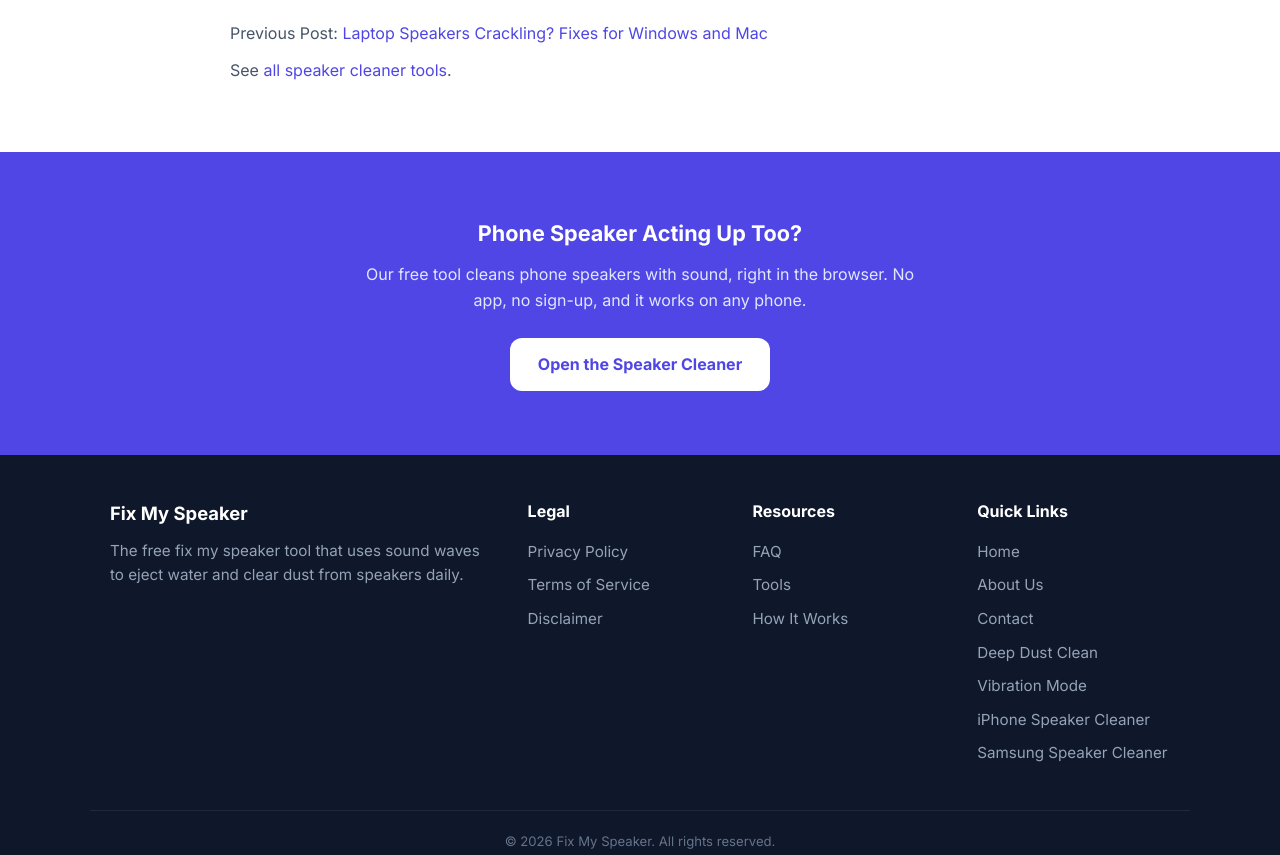
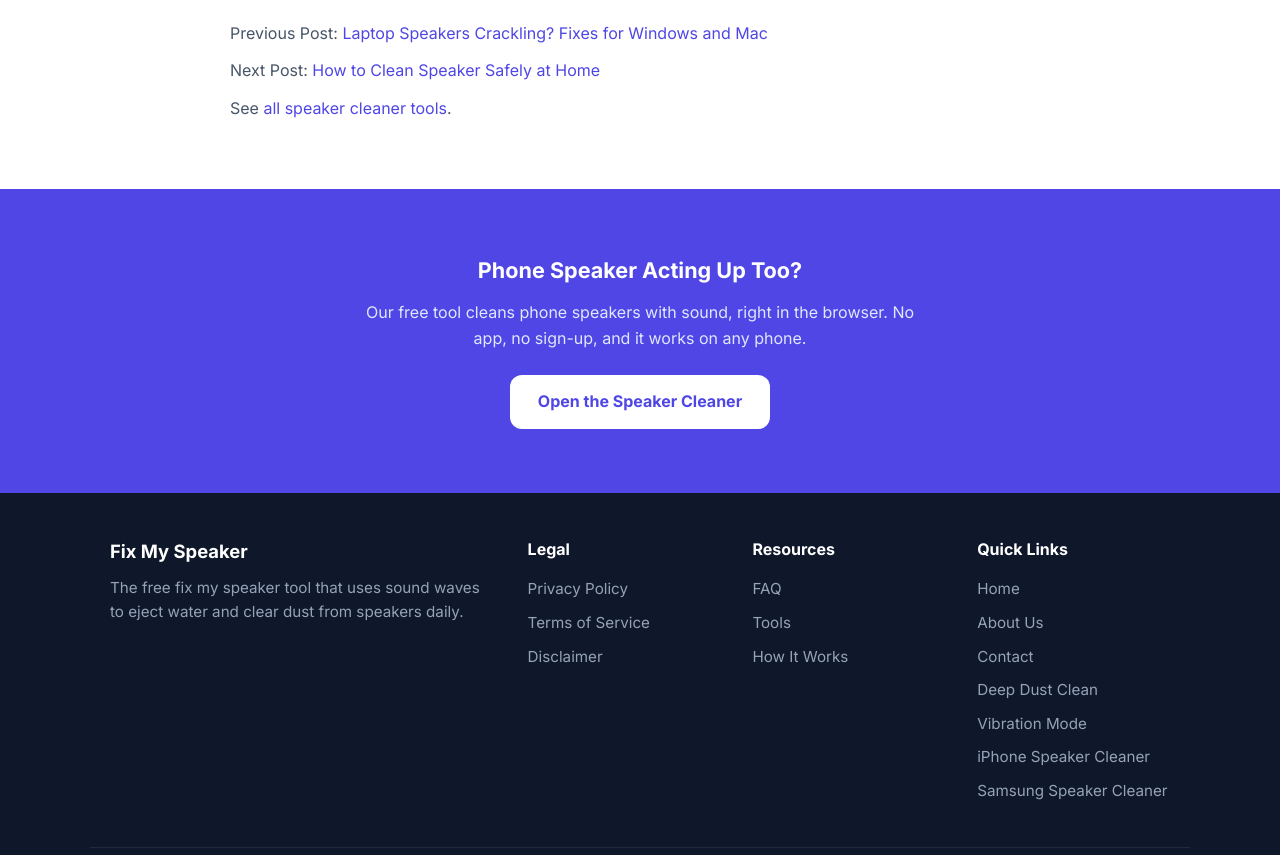
Before and after one commit to trytofixmyspeaker/trytofixmyspeaker.github.io, a plain HTML site: page blog/laptop-speakers-not-working/index.html in a window 1280 px wide. Shown: the part 2934-3789 px from the top of the page. Drawn offline with Linux system fonts and the light colour scheme.

Commit message:
Add Next Post link to how-to-clean-speaker

```diff
--- a/blog/laptop-speakers-not-working/index.html
+++ b/blog/laptop-speakers-not-working/index.html
@@ -108,6 +108,7 @@
       <div class="faq-item"><button type="button" class="faq-question">When should I take a laptop with no sound for repair?<svg viewBox="0 0 24 24" fill="none" stroke="currentColor" stroke-width="2" stroke-linecap="round" stroke-linejoin="round"><polyline points="6 9 12 15 18 9"/></svg></button><div class="faq-answer"><p>Take it in when the sound works in headphones but not from the speakers, and the driver, service, and settings steps did not help. That points to damaged speakers or a loose cable inside, which needs a repair shop to fix.</p></div></div>
     </div>
     <p style="margin-top: 24px;">Previous Post: <a href="/blog/laptop-speakers-crackling/">Laptop Speakers Crackling? Fixes for Windows and Mac</a></p>
+    <p style="margin-top: 8px;">Next Post: <a href="/blog/how-to-clean-speaker/">How to Clean Speaker Safely at Home</a></p>
     <p style="margin-top: 8px;">See <a href="/all-tools/">all speaker cleaner tools</a>.</p>
   </div>
 </section>
```
